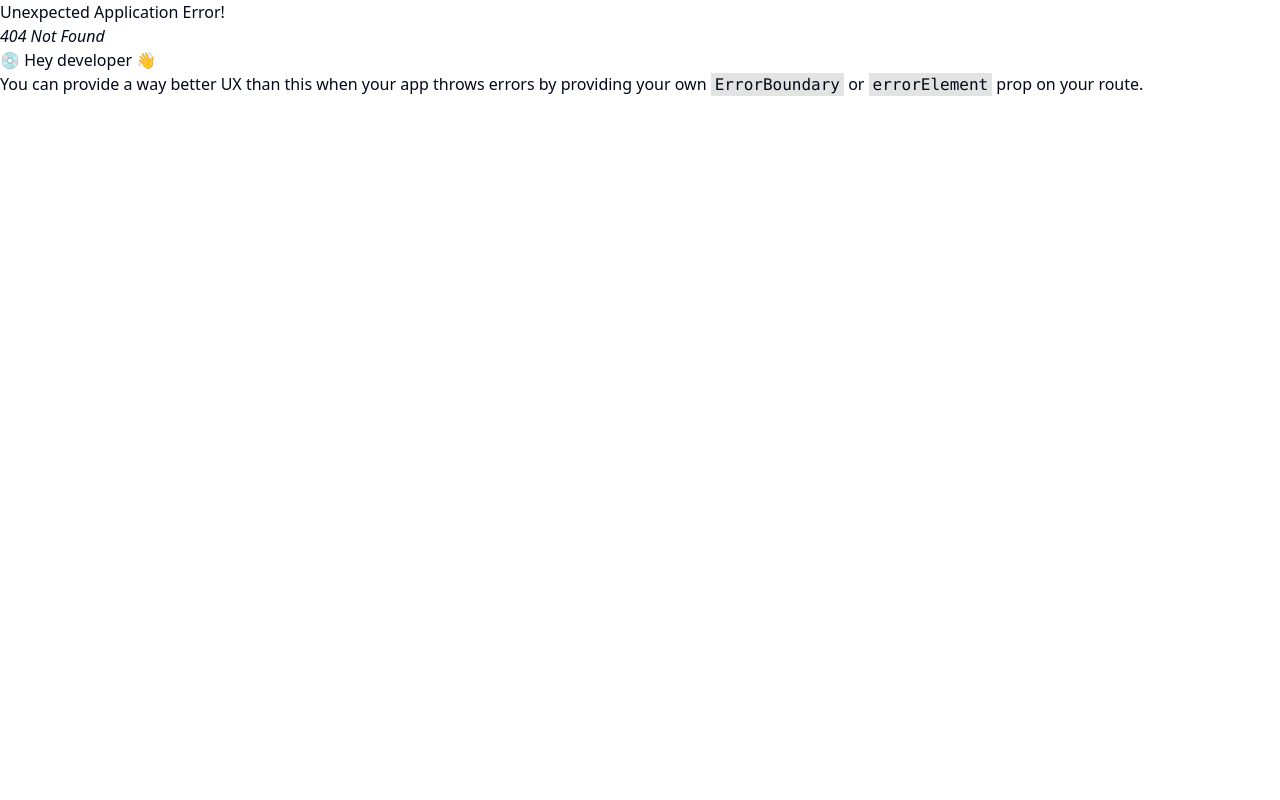
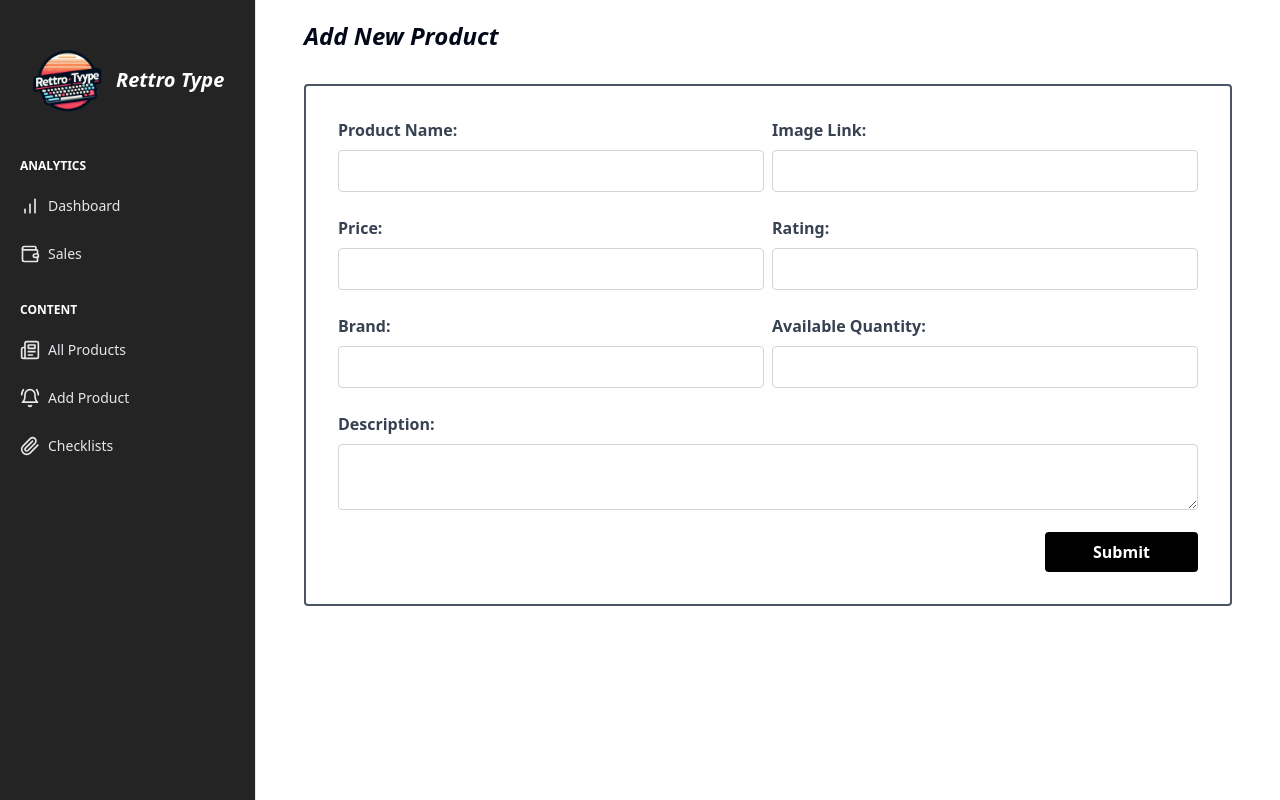
Before and after one commit to salmanabdullahfahim/rettro-type-client, a React (Vite) app: page /dashboard/add-product in a window 1280 px wide. Before the commit this address had no page. Built offline with nearby package versions, Linux system fonts and the light colour scheme.

Commit message:
add product ui added

```diff
--- a/package.json
+++ b/package.json
@@ -22,11 +22,13 @@
     "prop-types": "^15.8.1",
     "react": "^18.3.1",
     "react-dom": "^18.3.1",
+    "react-hook-form": "^7.52.1",
     "react-icons": "^5.2.1",
     "react-redux": "^9.1.2",
     "react-router-dom": "^6.24.1",
     "react-slick": "^0.30.2",
     "slick-carousel": "^1.8.1",
+    "sonner": "^1.5.0",
     "tailwind-merge": "^2.4.0",
     "tailwindcss-animate": "^1.0.7"
   },
--- a/src/components/Dashboard/AddProduct/AddProduct.tsx
+++ b/src/components/Dashboard/AddProduct/AddProduct.tsx
@@ -0,0 +1,129 @@
+const AddProduct = () => {
+  return (
+    <div className="w-4/5 px-6">
+      <h2 className="text-2xl font-semibold mt-5 italic md:mx-6">
+        Add New Product
+      </h2>
+      <div className="my-8 md:mx-6 border-2 border-gray-600 p-6 md:p-8 rounded">
+        <form>
+          <div className="grid grid-cols-2 gap-2 ">
+            <div className="mb-4">
+              <label
+                htmlFor="name"
+                className="block text-gray-700 font-bold mb-2"
+              >
+                Product Name:
+              </label>
+              <input
+                type="text"
+                id="name"
+                className="w-full px-3 py-2 border border-gray-300 rounded focus:outline-none focus:border-gray-500"
+                name="name"
+                required
+              />
+            </div>
+            <div className="mb-4">
+              <label
+                htmlFor="imageLink"
+                className="block text-gray-700 font-bold mb-2"
+              >
+                Image Link:
+              </label>
+              <input
+                type="text"
+                id="imageLink"
+                className="w-full px-3 py-2 border border-gray-300 rounded focus:outline-none focus:border-gray-500"
+                name="imageLink"
+                required
+              />
+            </div>
+            <div className="mb-4">
+              <label
+                htmlFor="price"
+                className="block text-gray-700 font-bold mb-2"
+              >
+                Price:
+              </label>
+              <input
+                type="text"
+                id="price"
+                className="w-full px-3 py-2 border border-gray-300 rounded focus:outline-none focus:border-gray-500"
+                name="price"
+                required
+              />
+            </div>
+            <div className="mb-4">
+              <label
+                htmlFor="rating"
+                className="block text-gray-700 font-bold mb-2"
+              >
+                Rating:
+              </label>
+              <input
+                type="text"
+                id="rating"
+                className="w-full px-3 py-2 border border-gray-300 rounded focus:outline-none focus:border-gray-500"
+                name="rating"
+                required
+              />
+            </div>
+            <div className="mb-4">
+              <label
+                htmlFor="brand"
+                className="block text-gray-700 font-bold mb-2"
+              >
+                Brand:
+              </label>
+              <input
+                type="text"
+                id="brand"
+                className="w-full px-3 py-2 border border-gray-300 rounded focus:outline-none focus:border-gray-500"
+                name="brand"
+                required
+              />
+            </div>
+            <div className="mb-4">
+              <label
+                htmlFor="availableQuantity"
+                className="block text-gray-700 font-bold mb-2"
+              >
+                Available Quantity:
+              </label>
+              <input
+                type="number"
+                id="availableQuantity"
+                className="w-full px-3 py-2 border border-gray-300 rounded focus:outline-none focus:border-gray-500"
+                name="availableQuantity"
+                required
+              />
+            </div>
+            <div className="mb-4 col-span-2">
+              <label
+                htmlFor="description"
+                className="block text-gray-700 font-bold mb-2"
+              >
+                Description:
+              </label>
+              <textarea
+                id="description"
+                className="w-full px-3 py-2 border border-gray-300 rounded focus:outline-none focus:border-gray-500"
+                name="description"
+                required
+              ></textarea>
+            </div>
+          </div>
+          <div className="text-end">
+            <button
+              type="submit"
+              className="bg-black hover:bg-black/70 text-white font-bold py-2 px-12 rounded"
+            >
+              Submit
+            </button>
+          </div>
+        </form>
+      </div>
+    </div>
+  );
+};
+
+export default AddProduct;
--- a/src/components/Sidebar/Sidebar.tsx
+++ b/src/components/Sidebar/Sidebar.tsx
@@ -3,7 +3,7 @@ import { Link } from "react-router-dom";
 
 export function Sidebar() {
   return (
-    <aside className="flex h-screen w-64 flex-col  border-r bg-[#242424] px-5 py-8 sticky top-0 left-0">
+    <aside className="flex h-screen w-1/5 flex-col  border-r bg-[#242424] px-5 py-8 sticky top-0 left-0">
       <Link to="/" className="flex items-center">
         <img src="/logo.png" alt="" className="w-24 h-24" />
         <span className=" text-xl font-bold text-white italic">
--- a/src/components/layout/DashboardLayout.tsx
+++ b/src/components/layout/DashboardLayout.tsx
@@ -3,7 +3,7 @@ import { Sidebar } from "../Sidebar/Sidebar";
 
 const DashboardLayout = () => {
   return (
-    <div className="flex justify-between">
+    <div className="flex ">
       <Sidebar />
 
       <Outlet />
--- a/src/main.tsx
+++ b/src/main.tsx
@@ -5,10 +5,12 @@ import { RouterProvider } from "react-router-dom";
 import router from "./routes/routes.tsx";
 import { Provider } from "react-redux";
 import { store } from "./redux/store.ts";
+import { Toaster } from "sonner";
 
 ReactDOM.createRoot(document.getElementById("root")!).render(
   <React.StrictMode>
     <Provider store={store}>
+      <Toaster position="bottom-right" />
       <RouterProvider router={router} />
     </Provider>
   </React.StrictMode>
--- a/src/routes/routes.tsx
+++ b/src/routes/routes.tsx
@@ -1,4 +1,5 @@
 import App from "@/App";
+import AddProduct from "@/components/Dashboard/AddProduct/AddProduct";
 import { AllProducts } from "@/components/Dashboard/AllProducts/AllProducts";
 import Dashboard from "@/components/Dashboard/Dashboard";
 import Home from "@/components/Home/Home";
@@ -39,6 +40,11 @@ const router = createBrowserRouter([
         path: "all-products",
         element: <AllProducts />,
       },
+
+      {
+        path: "add-product",
+        element: <AddProduct />,
+      },
     ],
   },
 ]);
```
Also changed, not shown: 1 other file (tests, documents, lock files or other folders).
